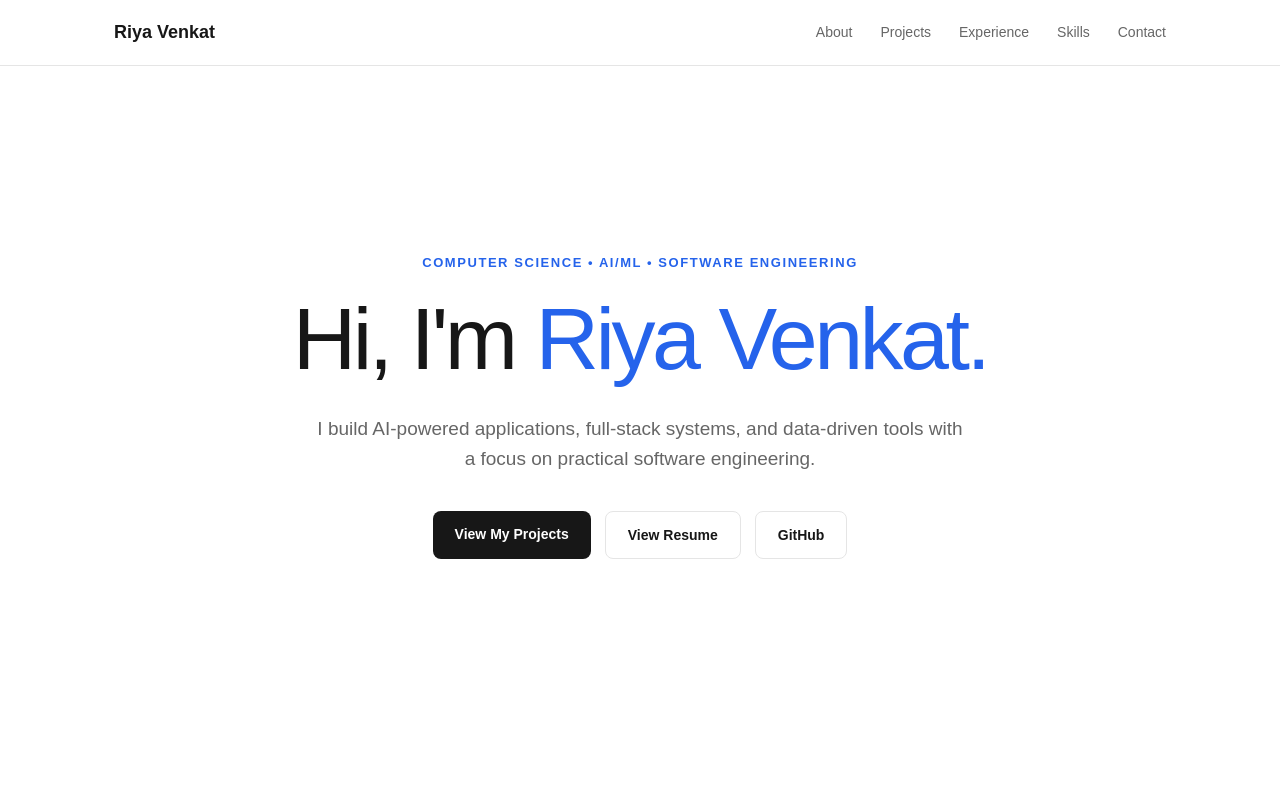
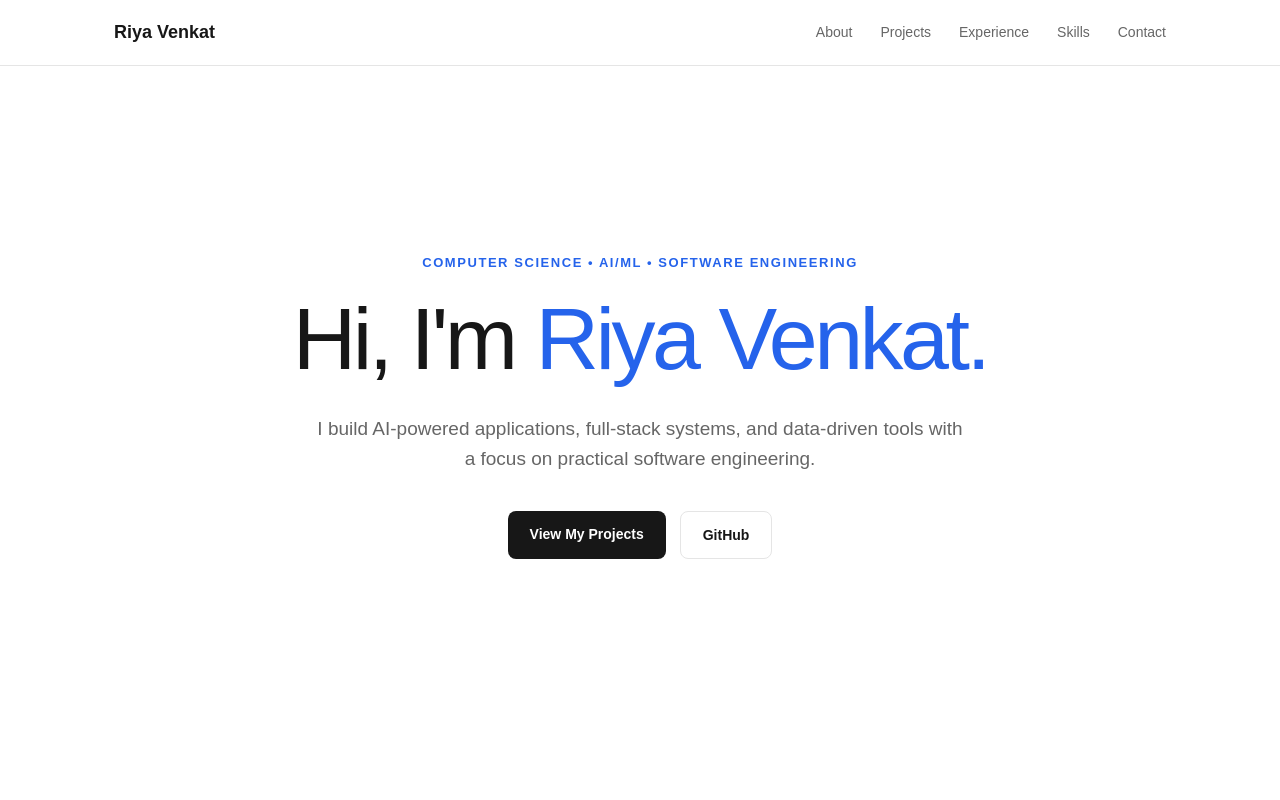
Before and after one commit to riyav-star/portfolio, a Next.js app in the folder portfolio/: page / in a window 1280 px wide. Shown: the top 800 px of the page. Built offline with nearby package versions, Linux system fonts and the light colour scheme.

Commit message:
Update Hero.tsx

```diff
--- a/portfolio/src/app/components/Hero.tsx
+++ b/portfolio/src/app/components/Hero.tsx
@@ -17,16 +17,6 @@ export default function Hero() {
           <a href="#projects" className="button primary">
             View My Projects
           </a>
-
-          <a
-            href="/resume.pdf"
-            target="_blank"
-            rel="noopener noreferrer"
-            className="button secondary"
-          >
-            View Resume
-          </a>
-
           <a
             href="https://github.com/riyav-star"
             target="_blank"
```
